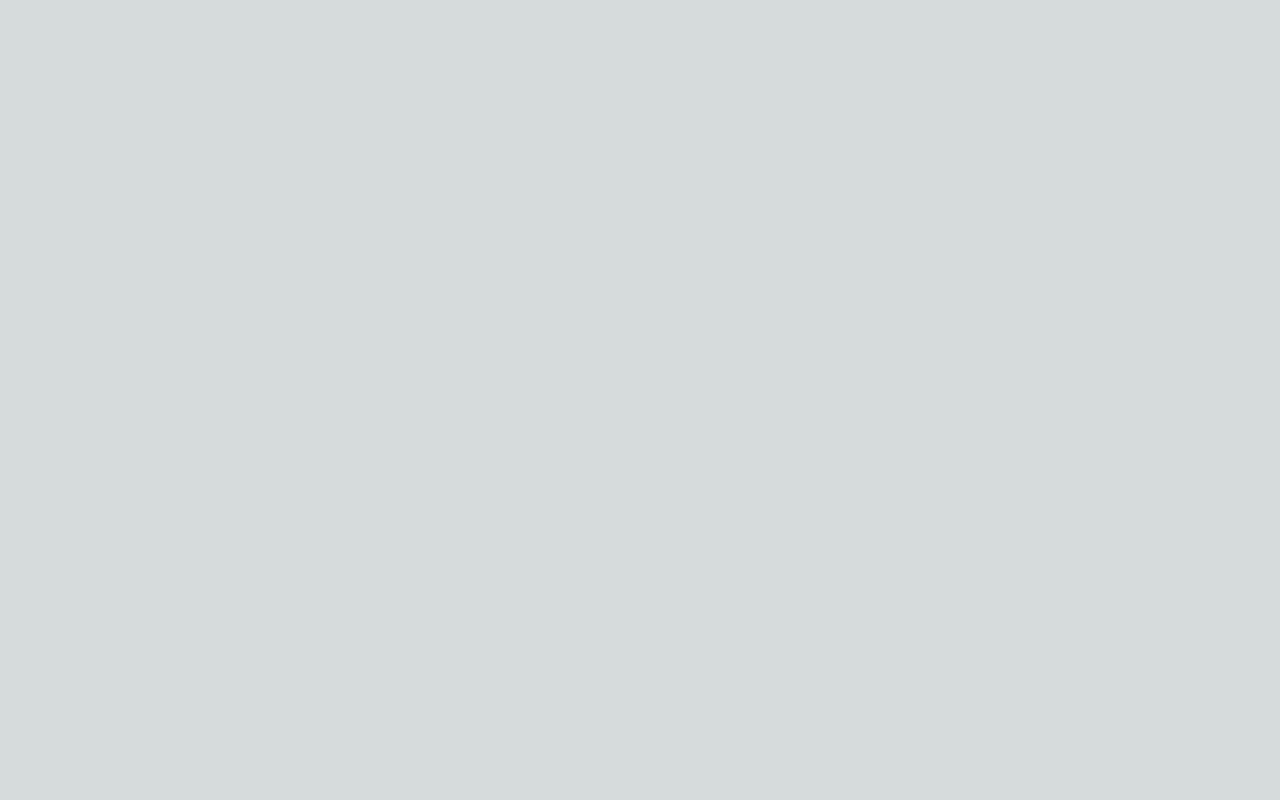
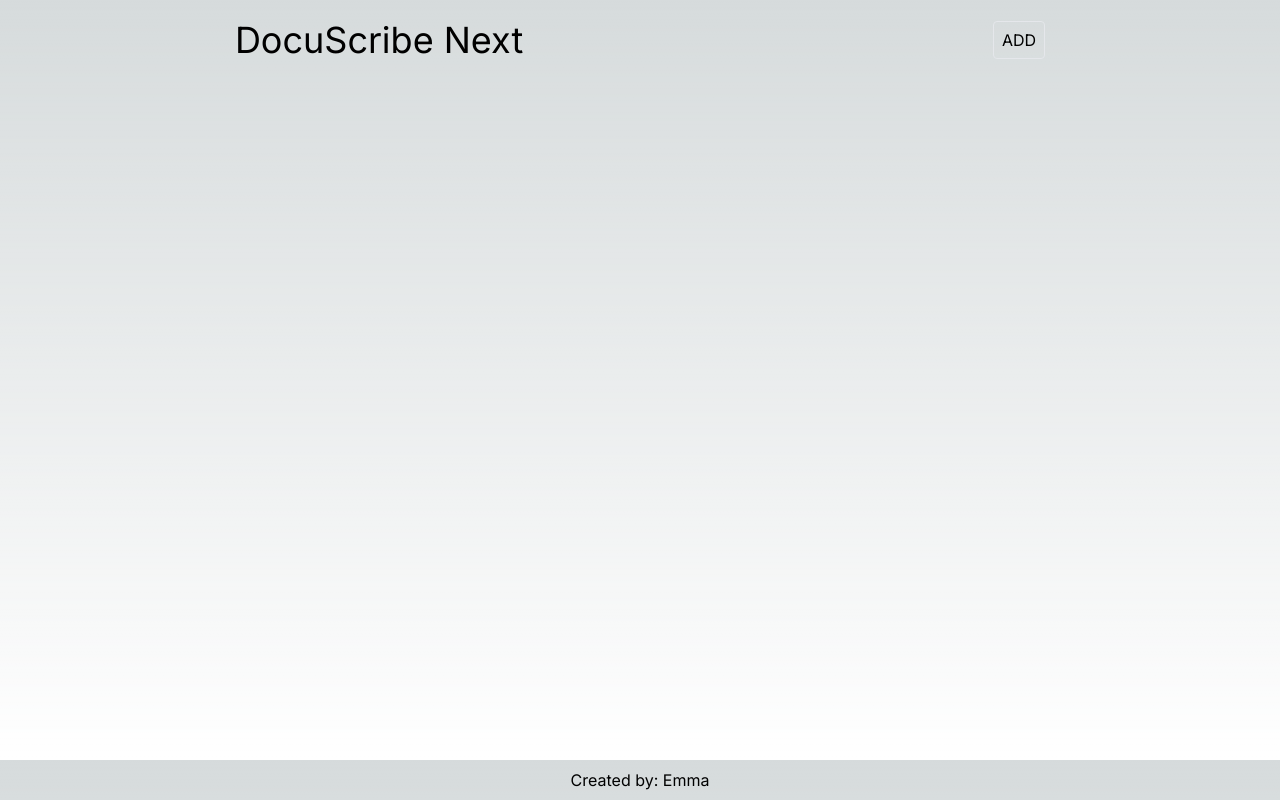
Before and after one commit to EmmaBjerknes/DocuScribe-Next, a Next.js app: page / in a window 1280 px wide. Built offline with nearby package versions, Linux system fonts and the light colour scheme.

Commit message:
header/footer + start styling

```diff
--- a/app/components/Footer.tsx
+++ b/app/components/Footer.tsx
@@ -0,0 +1,7 @@
+export default function Footer() {
+  return (
+    <footer className="absolute w-full bottom-0 flex items-center justify-around h-10">
+      <h4>Created by: Emma</h4>
+    </footer>
+  );
+}
--- a/app/components/Header.tsx
+++ b/app/components/Header.tsx
@@ -0,0 +1,16 @@
+import Link from "next/link";
+
+export default function Header() {
+  return (
+    <header className="sticky top-0 flex items-center justify-around h-20">
+      <Link href="/">
+        <h1 className="text-4xl">DocuScribe Next</h1>
+      </Link>
+      <nav>
+        <Link href="/addDocument" className="border rounded p-2">
+          ADD
+        </Link>
+      </nav>
+    </header>
+  );
+}
--- a/app/components/Main.tsx
+++ b/app/components/Main.tsx
@@ -1,7 +1,7 @@
 export default function Main({ children }: { children: React.ReactNode }) {
   return (
-    <main>
-      <div>{children}</div>
+    <main className="h-full min-h-[calc(100vh-5rem-2.5rem)] w-screen flex justify-center">
+      <>{children}</>
     </main>
   );
 }
--- a/app/layout.tsx
+++ b/app/layout.tsx
@@ -1,6 +1,9 @@
 import type { Metadata } from "next";
 import { Inter } from "next/font/google";
 import "./globals.css";
+import Main from "./components/Main";
+import Header from "./components/Header";
+import Footer from "./components/Footer";
 
 const inter = Inter({ subsets: ["latin"] });
 
@@ -16,10 +19,11 @@ export default function RootLayout({
 }) {
   return (
     <html lang="en">
-      {/* header */}
-      {/* main */}
-      <body className={inter.className}>{children}</body>
-      {/* footer */}
+      <body className={inter.className}>
+        <Header />
+        <Main>{children}</Main>
+        <Footer />
+      </body>
     </html>
   );
 }
--- a/app/page.tsx
+++ b/app/page.tsx
@@ -1,4 +1,4 @@
 export default function Home() {
   // Display all documents in a list
-  return <div></div>;
+  return <div className="flex flex-col p-6"></div>;
 }
```
